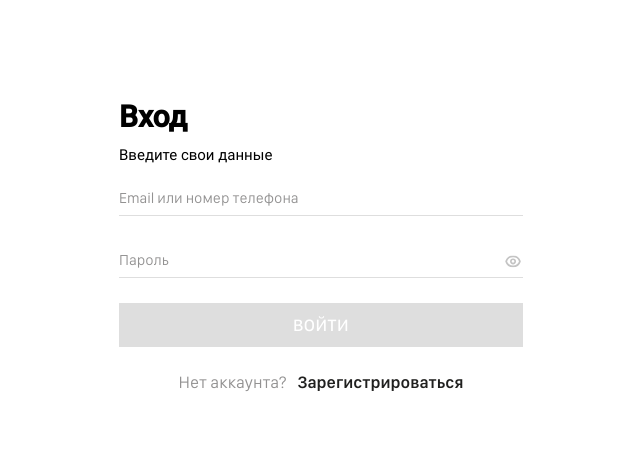
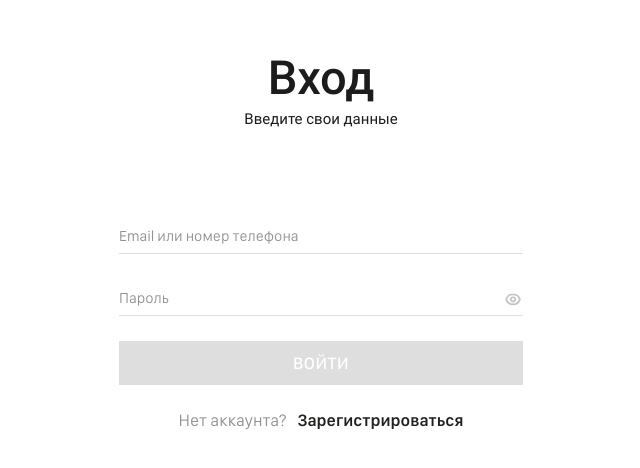
Before and after one commit to alte0/r-sv, a React app: page / in a window 1280 px wide. Shown: the part 160-628 px from the top of the page, without its empty margins (319-959 px from the left). Built offline with nearby package versions, Linux system fonts and the light colour scheme; a web font is replaced by a local one.

Commit message:
component title.js

```diff
--- /dev/null
+++ b/src/components/title/title.js
@@ -0,0 +1,11 @@
+import React from "react";
+import './title.scss';
+
+export const Title = () => {
+    return (
+        <>
+            <h1 className={"title"}>Вход</h1>
+            <p className={"title__desc"}>Введите свои данные</p>
+        </>
+    )
+}
--- a/src/scss/title.scss
+++ b/src/components/title/title.scss
@@ -1,4 +1,4 @@
-@import "./vars";
+@import "./src/scss/vars";
 
 .title {
   font-weight: 500;
--- a/src/pages/sing-in.js
+++ b/src/pages/sing-in.js
@@ -1,11 +1,11 @@
 import React from "react";
 import FormSingIn from '../components/forms/sing-in';
+import  { Title } from '../components/title/title';
 
 export const PageSingIn = () => {
     return (
         <>
-            <h1 className={"title"}>Вход</h1>
-            <p className={"title__desc"}>Введите свои данные</p>
+            <Title/>
             <FormSingIn/>
         </>
     )
--- a/src/pages/sing-up.js
+++ b/src/pages/sing-up.js
@@ -1,11 +1,11 @@
 import React from "react";
 import FormSingUp from '../components/forms/sing-up';
+import  { Title } from '../components/title/title';
 
 export const PageSingUp = () => {
     return (
         <>
-            <h1 className={"title"}>Регистрация</h1>
-            <p className={"title__desc"}>Введите свои данные</p>
+            <Title/>
             <FormSingUp/>
         </>
     )
```
